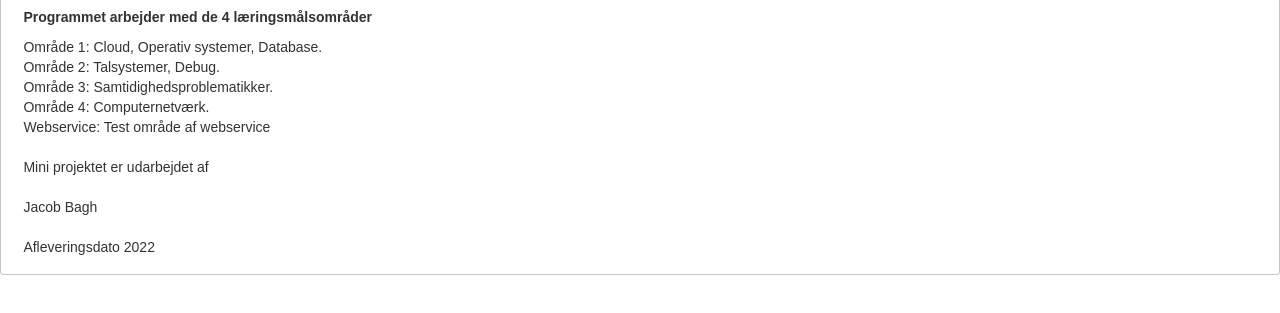
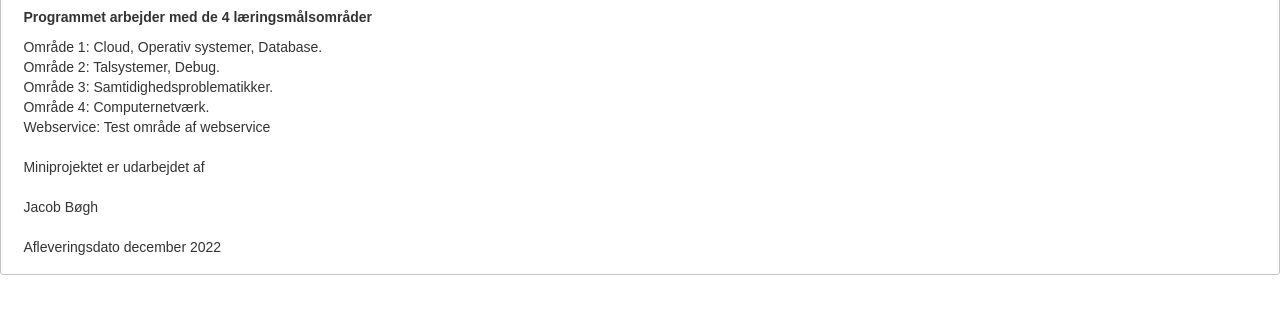
Before and after one commit to Jacobapb/CloudEksamen1, a plain HTML site: page index.html in a window 1280 px wide. Shown: the part 119-432 px from the top of the page. Drawn offline with nearby package versions, Linux system fonts and the light colour scheme.

Commit message:
Update index.html

```diff
--- a/index.html
+++ b/index.html
@@ -63,11 +63,11 @@
                         </table>
                         <br />
 
-                        Mini projektet er udarbejdet af
+                        Miniprojektet er udarbejdet af
                         <br /><br />
-                        Jacob Bagh
+                        Jacob Bøgh
                         <br /><br />
-                        Afleveringsdato 2022
+                        Afleveringsdato december 2022
                 </div>
                 <div id="om-1">
                         <div id="tabs-om-1">
```
